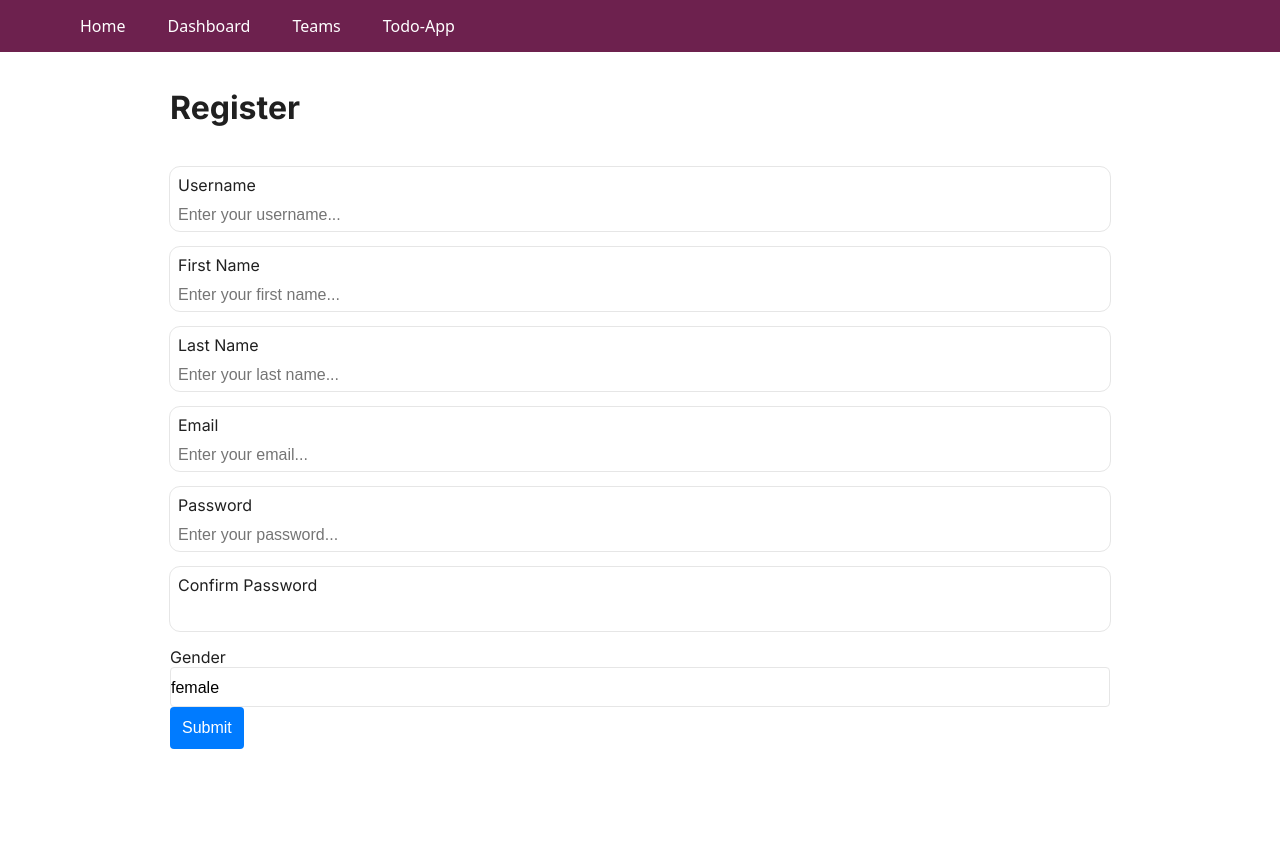
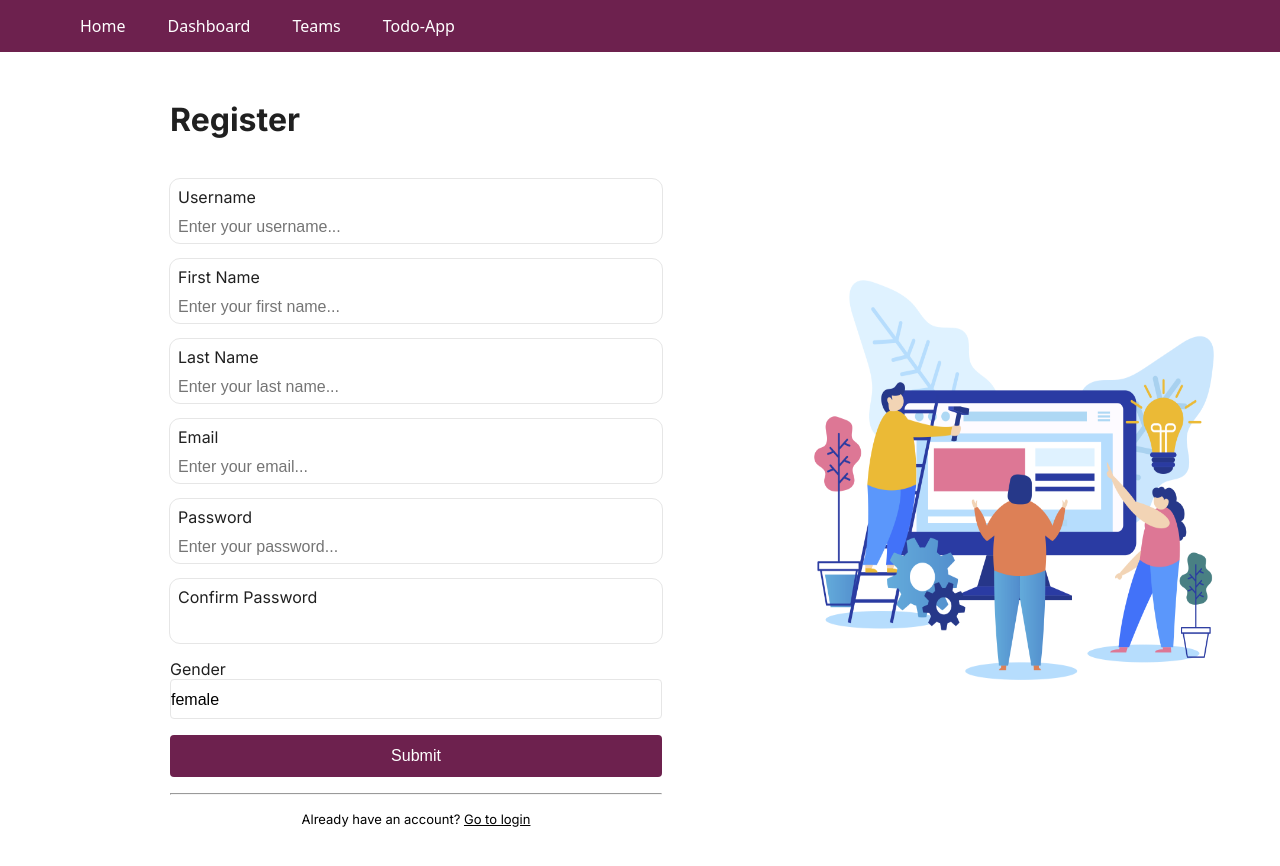
Before and after one commit to Boyolali-Dev/mencari-cinta-sejati, a Next.js app in the folder todo-list-nextjs/: page /Auth/Register in a window 1280 px wide. Shown: the top 866 px of the page. Before the commit the page ends 805 px from the top, so only its background shows below. Built offline with nearby package versions, Linux system fonts and the light colour scheme.

Commit message:
in Progress

```diff
--- a/todo-list-nextjs/src/app/Auth/Register/page.tsx
+++ b/todo-list-nextjs/src/app/Auth/Register/page.tsx
@@ -4,6 +4,8 @@ import React from "react";
 import { useForm, SubmitHandler, Controller } from "react-hook-form";
 import { RegisterType } from "../../../models/register";
 import style from "./style.module.css";
+import Image from "next/image";
+import Link from "next/link";
 
 type FormValues = RegisterType;
 
@@ -177,7 +179,6 @@ export default function RegisterForm() {
                   {errors.confirmPassword && (
                     <p className={style.p}>{errors.confirmPassword.message}</p>
                   )}
-
                   <label className={style.label}>Gender</label>
                   <select
                     {...register("gender", { required: "Gender is required" })}
@@ -189,8 +190,31 @@ export default function RegisterForm() {
                   </select>
                   {errors.gender && <p>{errors.gender.message}</p>}
 
-                  <input type="submit" className={style.input} />
+                  <div className={style.formSubmit}>
+                    <input type="submit" className={style.input} />
+                  </div>
                 </form>
+                <hr className={style.hr}></hr>
+                <div className={style.loginContent}>
+                  <p className={style.login}>
+                    Already have an account?{" "}
+                    <Link href="/Auth/Login" className={style.link}>
+                      Go to login
+                    </Link>
+                  </p>
+                </div>
+              </div>
+              <div className={style.imageContainer}>
+                <div className={style.imageContent}>
+                  <div className={style.imageControl}>
+                    <Image
+                      src="/Untitled-1.png"
+                      alt="Register"
+                      width={400}
+                      height={400}
+                    />
+                  </div>
+                </div>
               </div>
             </div>
           </div>
--- a/todo-list-nextjs/src/app/Auth/Register/style.module.css
+++ b/todo-list-nextjs/src/app/Auth/Register/style.module.css
@@ -46,6 +46,14 @@
   }
 
   .formContainer {
+    align-items: stretch;
+    --reactist-column-gap: 12px;
+    gap:32px;
+    width: auto;
+    padding-top: 12px;
+    justify-content: flex-start;
+    flex-direction: row;
+    display: flex;
     flex-basis: auto;
     min-width: 0;
     height: 100%;
@@ -124,6 +132,19 @@
     flex-direction: column;
     gap: 16px;
     padding-bottom: 16px;
+    box-sizing: border-box;
+    list-style: none;
+    margin: 0;
+    border: 0;
+    font: inherit;
+    vertical-align: initial;
+  }
+
+  .formSubmit {
+    display: flex;
+    flex-direction: column;
+    gap: 16px;
+    padding-top: 16px;
     box-sizing: border-box;
     list-style: none;
     margin: 0;
@@ -216,6 +237,56 @@
     border-top-color: #333;
   }
 
+  .imageContainer {
+    --ractist-column-gap: 0px;
+    flex-direction: row;
+    display: block;
+    box-sizing: border-box;
+    list-style: none;
+    margin: 0;
+    border: 0;
+    font: inherit;
+  }
+
+  .imageContent {
+    right: -25%;
+    bottom: 0;
+    margin: auto;
+    position: relative;
+    top: 0;
+    z-index: 5;
+    flex-basis: auto;
+    min-width: 0;
+    height: 100%;
+    box-sizing: border-box;
+    list-style: none;
+    margin: 0;
+    border: 0;
+    font: inherit;
+  }
+
+  .imageControl {
+    margin-left: 32px;
+    padding-left: 16px;
+    height: 100%;
+    justify-content: center;
+    align-items: center;
+    flex-direction: row;
+    display: flex;
+    box-sizing: border-box;
+    list-style: none;
+    margin: 0;
+    border: 0;
+    font: inherit;
+  }
+
+  .image {
+    list-style: none;
+    margin: 0;
+    border: 0;
+    font: inherit;
+  }
+
   .input[type="text"],
   .input[type="email"],
   .input[type="password"] {
@@ -231,7 +302,7 @@
   }
 
   .input[type="submit"] {
-    background-color: #007bff;
+    background-color: #6D214E;
     color: white;
     border: none;
     padding: 0.75rem;
@@ -242,7 +313,7 @@
   }
 
   .input[type="submit"]:hover {
-    background-color: #0056b3;
+    background-color: #4b1635;
   }
 
   .p {
@@ -250,3 +321,17 @@
     margin-top: -0.5rem;
     margin-bottom: 1rem;
   }
+
+  .hr {
+    border-bottom: 1px solid #f5f5f5;
+  }
+
+  .loginContent {
+    font-size: 13px;
+    text-align: center;
+  }
+
+  .link {
+    color: inherit;
+    text-decoration: underline;
+  }
```
Also changed, not shown: todo-list-nextjs/public/Untitled-1.png (renamed from todo-list-nextjs/src/assets/image/Untitled-1.png).
